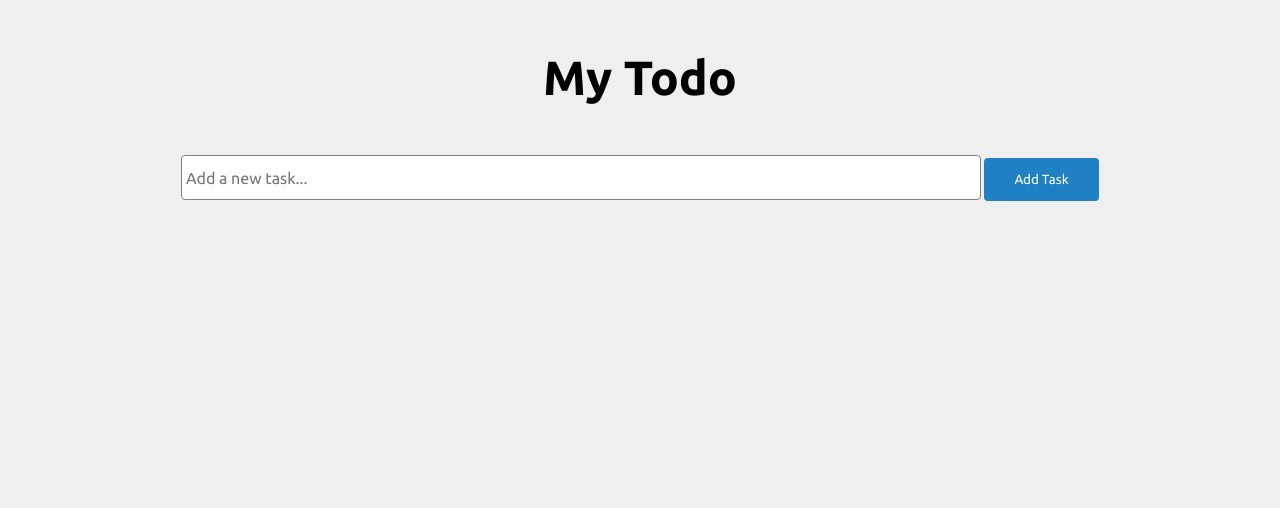
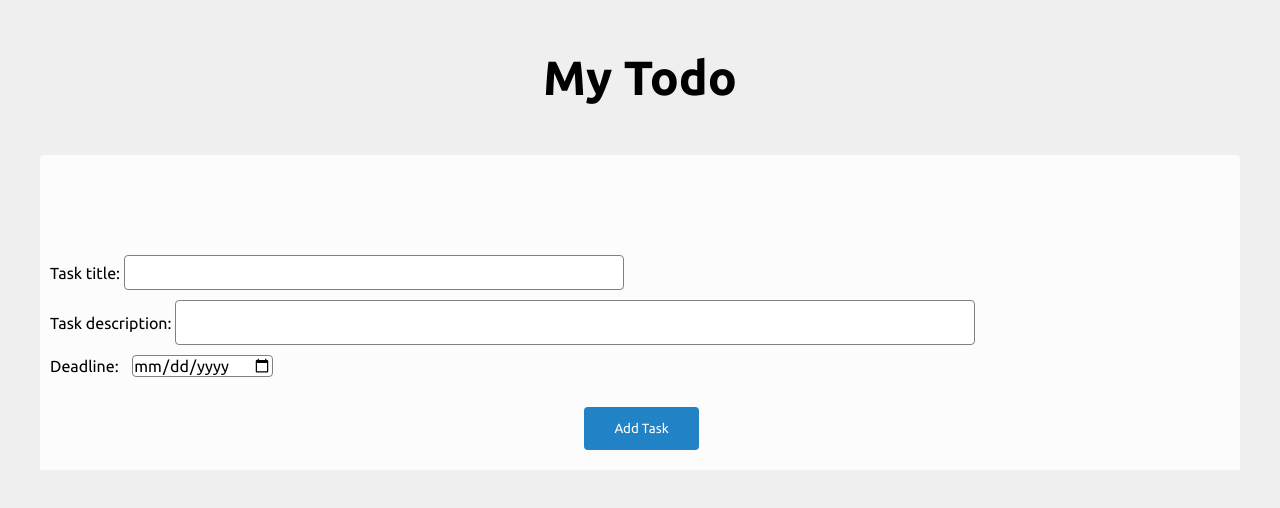
Before and after one commit to rodVieira021/react_myTodo, a React (Create React App) app: page / in a window 1280 px wide. Shown: the top 508 px of the page. Built offline with nearby package versions, Linux system fonts and the light colour scheme.

Commit message:
tasksDone

```diff
--- a/src/App.css
+++ b/src/App.css
@@ -5,6 +5,11 @@
   padding: 0;
   box-sizing: border-box;
   font-family: "Ubuntu", sans-serif;
+}
+
+.grid {
+  display: grid;
+  justify-items: center;
 }
 
 .flex {
@@ -29,24 +34,54 @@
   text-align: center;
 }
 
+.input-container {
+  justify-items: start;
+  background-color: rgba(255, 255, 255, 0.802);
+  padding: 100px 10px 20px 10px;
+  border-radius: 4px 4px 0 0;
+  grid-template-columns: 1fr, 1fr;
+}
+
 .header {
   font-size: 48px;
   margin-bottom: 50px;
   padding-top: 50px;
 }
 
-.input {
+.input-title {
+  border: 1px solid gray;
+  width: 500px;
+  height: 35px;
+  margin-bottom: 10px;
+  font-size: 16px;
+  border-radius: 4px;
+}
+
+.input-task {
   border: 1px solid gray;
   width: 800px;
   height: 45px;
-  margin-bottom: 50px;
+  margin-bottom: 10px;
   font-size: 16px;
   border-radius: 4px;
 }
-.input:focus {
+.input-task:focus,
+.input-title:focus {
   outline: none;
 }
 
+.input-date {
+  border: 1px solid gray;
+  margin: 0 0 30px 10px;
+  font-size: 16px;
+  border-radius: 4px;
+}
+
+.input-title,
+.input-task,
+.input-date {
+  justify-self: center;
+}
 .btn-add {
   border: none;
   background-color: rgba(2, 112, 190, 0.874);
@@ -55,6 +90,7 @@
   border-radius: 4px;
   cursor: pointer;
   margin-left: 3px;
+  justify-self: center;
 }
 
 .btn-add:hover {
@@ -64,15 +100,14 @@
 /* TASKS */
 
 .task-container {
-  width: 1000px;
-  height: 45px;
+  width: 1200px;
   margin: 0 auto;
   justify-content: space-between;
   background-color: rgb(67, 67, 144);
   color: #fff;
   margin-bottom: 2px;
   padding: 5px;
-  border-radius: 4px;
+
   font-size: 18px;
 }
 
@@ -80,6 +115,13 @@
   gap: 10px;
 }
 
+.btn-task-container {
+  display: grid;
+  grid-template-columns: repeat(2, 1fr);
+  grid-template-rows: repeat(3, 1fr);
+  justify-items: end;
+  align-items: end;
+}
 
 .btn-delete {
   border: none;
@@ -89,6 +131,8 @@
   border-radius: 4px;
   cursor: pointer;
   background-color: rgba(242, 94, 78, 0.869);
+  align-self: flex-end;
+  grid-row: 3;
 }
 
 .btn-delete:hover {
@@ -103,6 +147,7 @@
   border-radius: 4px;
   cursor: pointer;
   background-color: rgba(34, 202, 143, 0.833);
+  grid-row: -2;
 }
 
 .btn-edit:hover {
@@ -110,5 +155,16 @@
 }
 
 .check {
-  width: 30px;
+  align-self: flex-start;
+  width: 20px;
+  height: 20px;
 }
+
+.t-title,
+.t-task {
+  margin-bottom: 20px;
+}
+
+.t-title {
+  font-size: 20px;
+}
--- a/src/components/Main.js
+++ b/src/components/Main.js
@@ -8,37 +8,79 @@ import Task from "../components/Task";
 const Main = () => {
   const tasks = useSelector(taskArr);
   const dispatch = useDispatch();
+  const [taskTitle, setTaskTitle] = useState("");
   const [taskInput, setTaskInput] = useState("");
-
-  const addTaskReset = () => {
-    dispatch(addTask({ id: tasks.length + 1, task: taskInput }));
+  const [taskDate, setTaskDate] = useState("");
+  console.log(taskTitle);
+  const addTaskReset = (e) => {
+    dispatch(
+      addTask({
+        id: tasks.length + 1,
+        title: taskTitle,
+        task: taskInput,
+        date: taskDate,
+      })
+    );
+    setTaskTitle(" ");
     setTaskInput(" ");
+    setTaskDate(" ");
   };
 
   return (
     <div>
       <div className="container">
         <h2 className="header">My Todo</h2>
-        <div className="input-container">
-          <input
-            className="input"
-            type="text"
-            placeholder={" Add a new task..."}
-            value={taskInput}
-            onChange={(e) => setTaskInput(e.target.value)}
-          />
-          <button className="btn-add" onClick={() => addTaskReset()}>
+        <form
+          className="input-container grid"
+          onSubmit={(e) => {
+            e.preventDefault();
+            addTaskReset();
+          }}
+        >
+          <label>
+            {"Task title: "}
+            <input
+              className="input-title"
+              type="text"
+              value={taskTitle}
+              onChange={(a) => setTaskTitle(a.target.value)}
+            />
+          </label>
+          <label>
+            {"Task description: "}
+            <input
+              className="input-task"
+              type="text"
+              placeholder=""
+              value={taskInput}
+              onChange={(b) => setTaskInput(b.target.value)}
+            />
+          </label>
+          <label>
+            {"Deadline: "}
+            <input
+              className="input-date"
+              type="date"
+              value={taskDate}
+              onChange={(c) => setTaskDate(c.target.value)}
+            />
+          </label>
+          <button className="btn-add" type="submit">
             Add Task
           </button>
-        </div>
+        </form>
       </div>
       {tasks.map((task, index) => {
         return (
           <Task
             task={task}
             index={index}
+            taskTitle={taskTitle}
+            setTaskTitle={setTaskTitle}
             taskInput={taskInput}
             setTaskInput={setTaskInput}
+            taskDate={taskDate}
+            setTaskDate={setTaskDate}
           />
         );
       })}
--- a/src/components/Task.js
+++ b/src/components/Task.js
@@ -2,12 +2,23 @@ import React, { useState } from "react";
 import { useDispatch } from "react-redux";
 import { deleteTask } from "../features/taskSlice";
 
-const Task = ({ task, index, taskInput, setTaskInput }) => {
+const Task = ({
+  task,
+  index,
+  taskTitle,
+  setTaskTitle,
+  taskInput,
+  setTaskInput,
+  taskDate,
+  setTaskDate,
+}) => {
   const dispatch = useDispatch();
   const [checkbox, setCheckBox] = useState(false);
 
   const editTaskNew = () => {
+    setTaskTitle(task.title);
     setTaskInput(task.task);
+    setTaskDate(task.date);
     dispatch(deleteTask(task.id));
   };
 
@@ -27,7 +38,13 @@ const Task = ({ task, index, taskInput, setTaskInput }) => {
             color: checkbox ? "rgba(191, 178, 178, 0.752)" : "",
           }}
         >
-          {task.task}
+          {
+            <div className="task-div">
+              <h2 className="t-title">{task.title.toUpperCase()}</h2>
+              <p className="t-task">{task.task} </p>
+              <p className="t-date">Deadline: {task.date}</p>
+            </div>
+          }
         </p>
       </div>
       <div className="btn-task-container">
```
